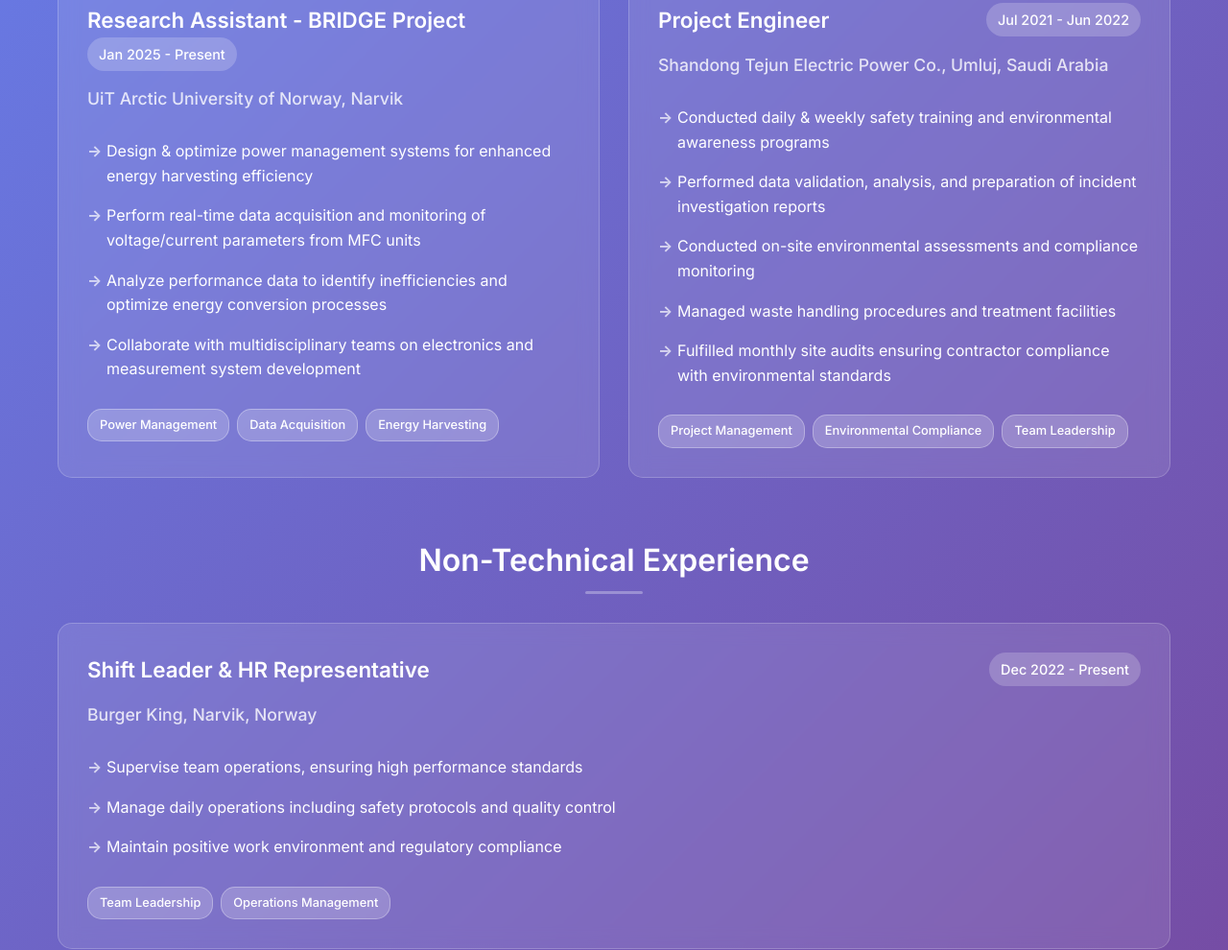
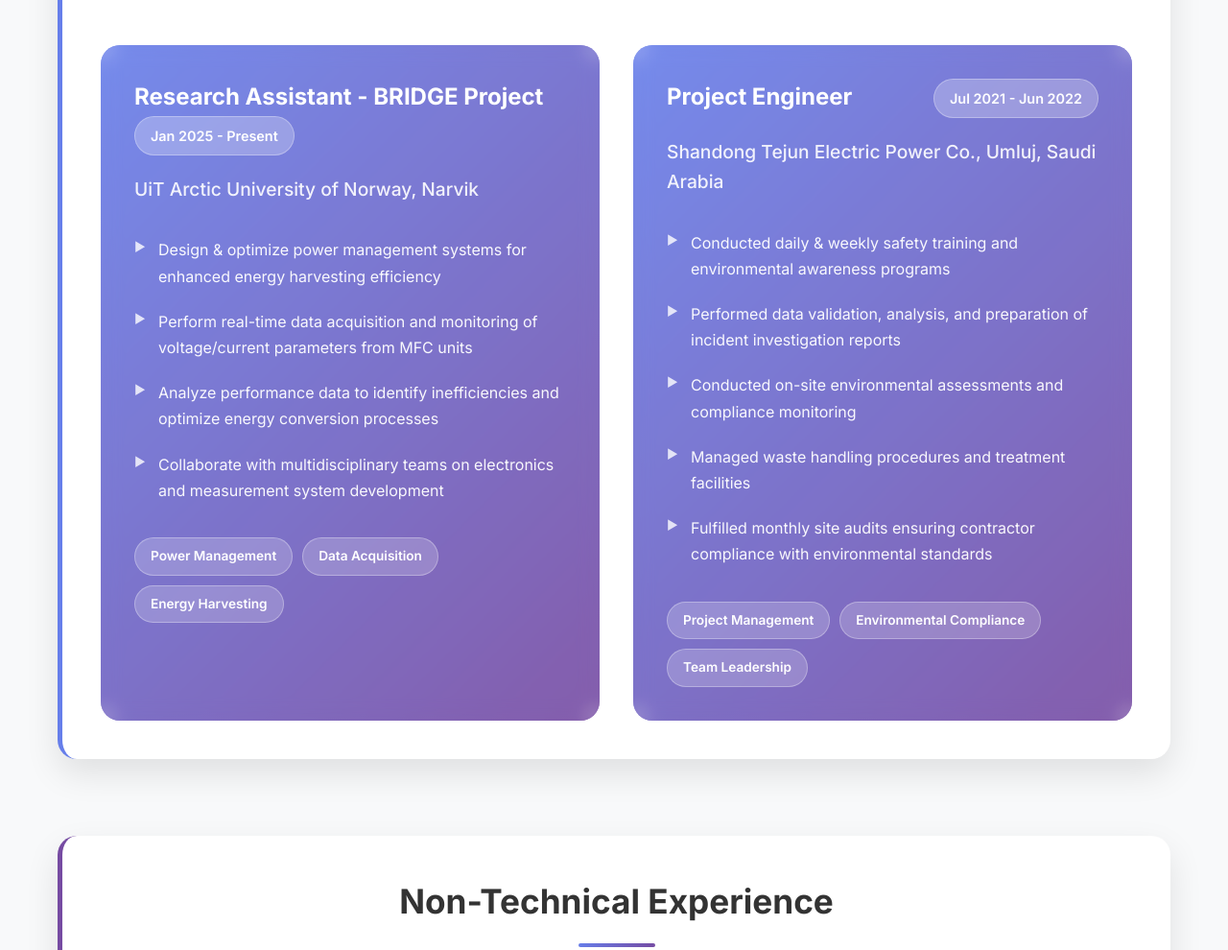
Before and after one commit to hrid0yislam/hrid0yislam.github.io, a plain HTML site: page index.html in a window 1280 px wide. Shown: the part 3364-4354 px from the top of the page at 96% size. Drawn offline with Linux system fonts and the light colour scheme.

Commit message:
Create distinct visual blocks for technical and non-technical experience sections
- Made each experience subsection appear as a separate white card with shadows
- Added colored left borders to distinguish sections (blue for technical, purple for non-technical)
- Enhanced visual separation with better spacing and styling
- Improved card designs with gradient backgrounds and hover effects
- Made the overall layout more professional and easier to scan

```diff
--- a/styles.css
+++ b/styles.css
@@ -339,125 +339,153 @@ section {
 /* Experience Section Styles */
 .experience {
     padding: 100px 0;
-    background: linear-gradient(135deg, #667eea 0%, #764ba2 100%);
-    color: white;
+    background: #f8f9fa;
 }
 
 .experience-subsection {
-    margin-bottom: 60px;
+    margin-bottom: 80px;
+    padding: 40px;
+    background: white;
+    border-radius: 20px;
+    box-shadow: 0 15px 35px rgba(0, 0, 0, 0.1);
+    border-left: 5px solid #667eea;
 }
 
 .experience-subsection:last-child {
     margin-bottom: 0;
+    border-left: 5px solid #764ba2;
 }
 
 .subsection-title {
-    font-size: 2rem;
-    font-weight: 600;
+    font-size: 2.2rem;
+    font-weight: 700;
     margin-bottom: 40px;
     text-align: center;
-    color: white;
+    color: #333;
     position: relative;
+    padding-bottom: 20px;
 }
 
 .subsection-title::after {
     content: '';
     position: absolute;
-    bottom: -10px;
+    bottom: 0;
     left: 50%;
     transform: translateX(-50%);
-    width: 60px;
-    height: 3px;
-    background: rgba(255, 255, 255, 0.3);
+    width: 80px;
+    height: 4px;
+    background: linear-gradient(135deg, #667eea 0%, #764ba2 100%);
     border-radius: 2px;
 }
 
 .experience-grid {
     display: grid;
-    grid-template-columns: repeat(auto-fit, minmax(400px, 1fr));
-    gap: 30px;
-    margin-top: 40px;
+    grid-template-columns: repeat(auto-fit, minmax(450px, 1fr));
+    gap: 35px;
+    margin-top: 50px;
 }
 
 .experience-card {
+    background: linear-gradient(135deg, #667eea 0%, #764ba2 100%);
+    color: white;
+    border-radius: 20px;
+    padding: 35px;
+    position: relative;
+    overflow: hidden;
+    transition: transform 0.3s ease, box-shadow 0.3s ease;
+    border: none;
+}
+
+.experience-card::before {
+    content: '';
+    position: absolute;
+    top: 0;
+    left: 0;
+    right: 0;
+    bottom: 0;
     background: rgba(255, 255, 255, 0.1);
-    border-radius: 15px;
-    padding: 30px;
     backdrop-filter: blur(10px);
-    border: 1px solid rgba(255, 255, 255, 0.2);
-    transition: transform 0.3s ease, box-shadow 0.3s ease;
+    z-index: 1;
+}
+
+.experience-card > * {
+    position: relative;
+    z-index: 2;
 }
 
 .experience-card:hover {
-    transform: translateY(-5px);
-    box-shadow: 0 20px 40px rgba(0, 0, 0, 0.2);
+    transform: translateY(-8px);
+    box-shadow: 0 25px 50px rgba(102, 126, 234, 0.3);
 }
 
 .card-header {
     display: flex;
     justify-content: space-between;
     align-items: flex-start;
-    margin-bottom: 15px;
+    margin-bottom: 20px;
     flex-wrap: wrap;
 }
 
 .card-header h3 {
-    font-size: 1.4rem;
-    font-weight: 600;
+    font-size: 1.5rem;
+    font-weight: 700;
     margin: 0;
     color: white;
 }
 
 .card-date {
-    background: rgba(255, 255, 255, 0.2);
-    padding: 6px 12px;
-    border-radius: 20px;
+    background: rgba(255, 255, 255, 0.25);
+    padding: 8px 16px;
+    border-radius: 25px;
     font-size: 0.9rem;
-    font-weight: 500;
+    font-weight: 600;
     white-space: nowrap;
+    border: 1px solid rgba(255, 255, 255, 0.3);
 }
 
 .experience-card h4 {
-    color: rgba(255, 255, 255, 0.8);
-    font-size: 1.1rem;
-    margin: 0 0 20px 0;
+    color: rgba(255, 255, 255, 0.9);
+    font-size: 1.2rem;
+    margin: 0 0 25px 0;
     font-weight: 500;
 }
 
 .card-list {
     list-style: none;
     padding: 0;
-    margin: 0 0 20px 0;
+    margin: 0 0 25px 0;
 }
 
 .card-list li {
-    padding: 8px 0;
-    padding-left: 20px;
+    padding: 10px 0;
+    padding-left: 25px;
     position: relative;
-    line-height: 1.6;
+    line-height: 1.7;
+    color: rgba(255, 255, 255, 0.95);
 }
 
 .card-list li::before {
-    content: '→';
+    content: '▶';
     position: absolute;
     left: 0;
-    color: rgba(255, 255, 255, 0.7);
-    font-weight: bold;
+    color: rgba(255, 255, 255, 0.8);
+    font-size: 0.8rem;
 }
 
 .card-tags {
     display: flex;
     flex-wrap: wrap;
-    gap: 8px;
+    gap: 10px;
 }
 
 .tag {
     background: rgba(255, 255, 255, 0.2);
-    padding: 6px 12px;
-    border-radius: 15px;
-    font-size: 0.8rem;
-    font-weight: 500;
+    padding: 8px 16px;
+    border-radius: 20px;
+    font-size: 0.85rem;
+    font-weight: 600;
     border: 1px solid rgba(255, 255, 255, 0.3);
+    color: white;
 }
 
 /* Education Section Styles */
```
